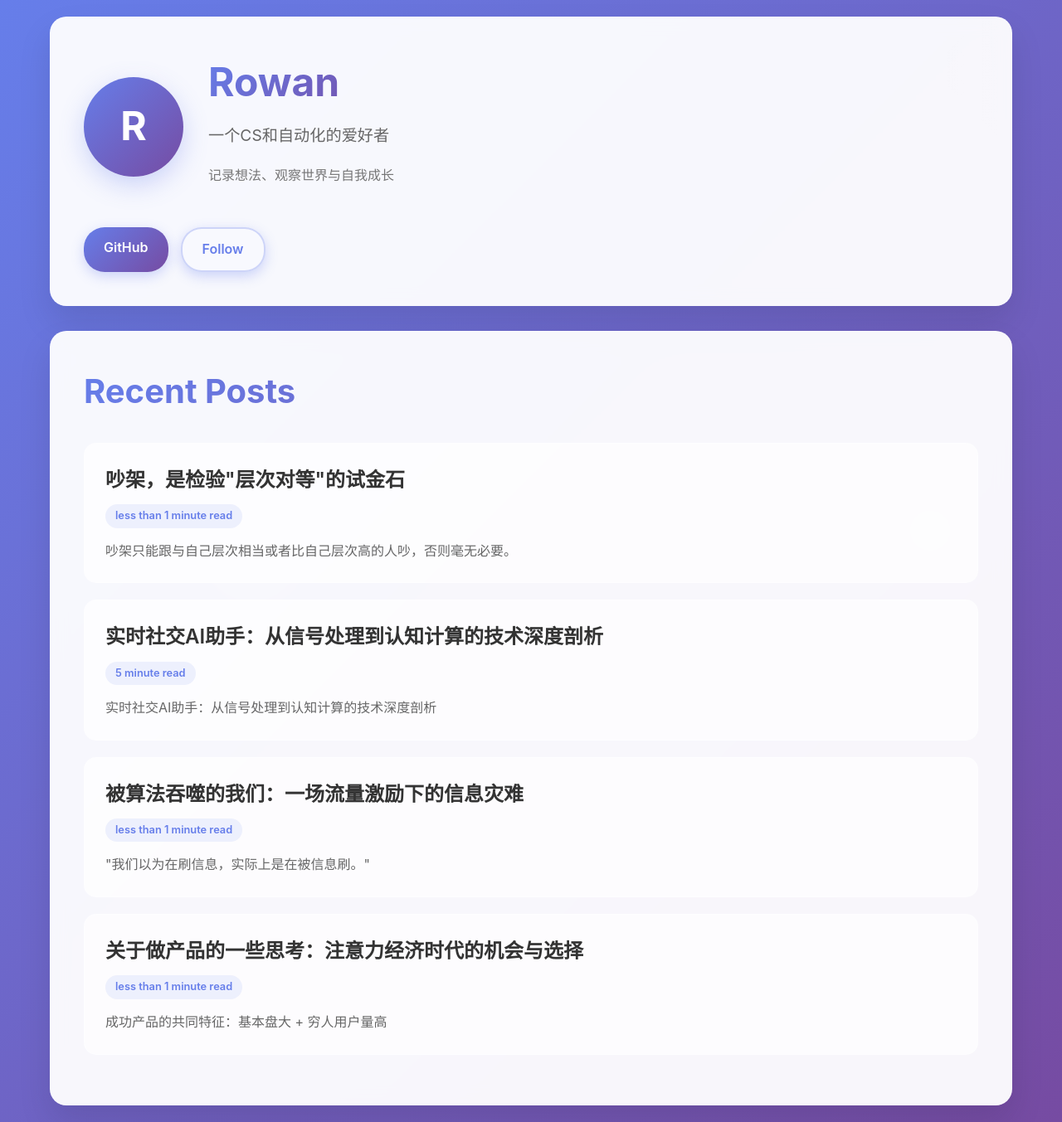
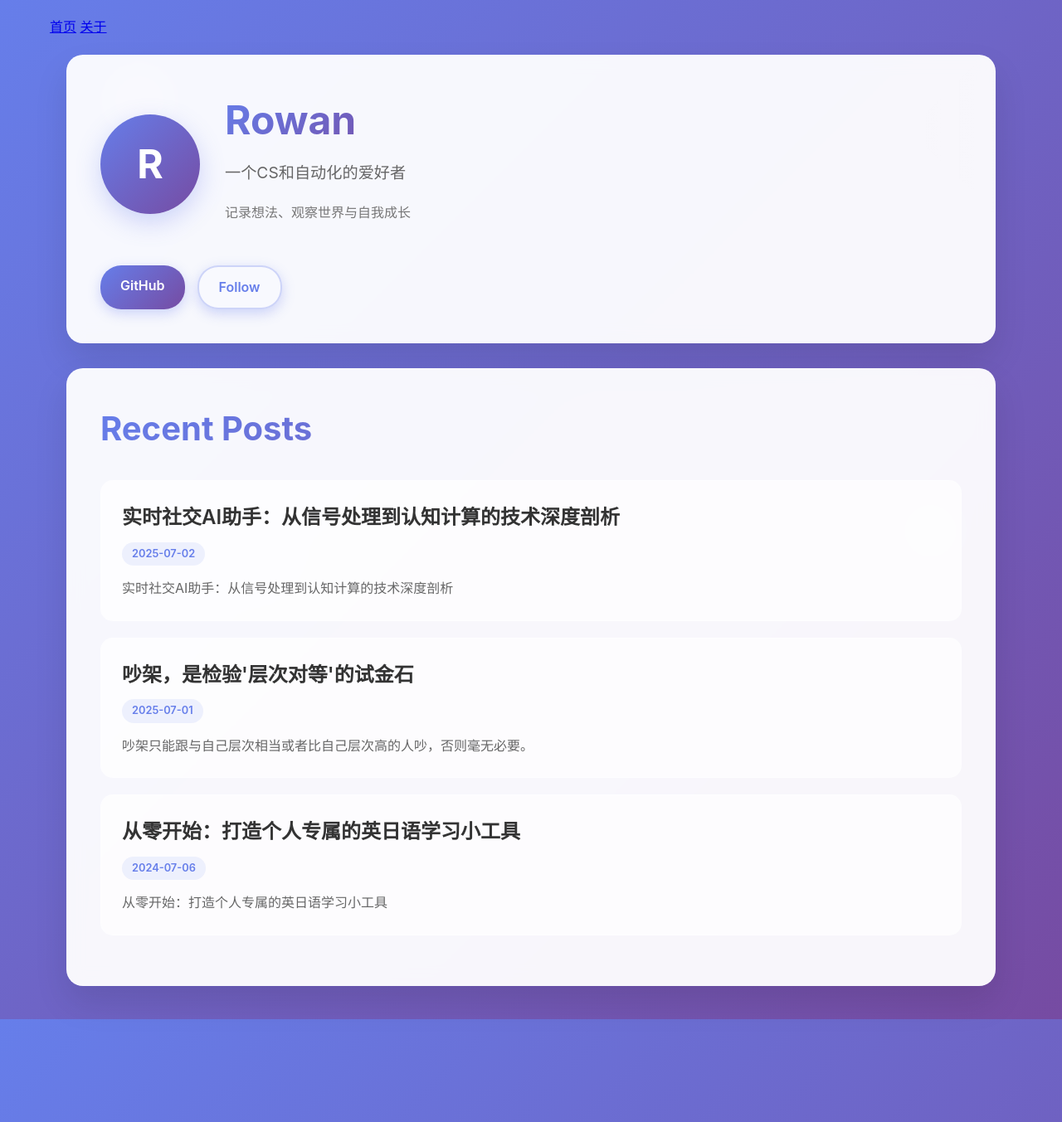
Before and after one commit to forward-rowan/forward-rowan.github.io, a Jekyll site: the page built from index.html, in a window 1280 px wide. Shown: the whole page at 83% size. Built offline with Jekyll 4.4.1, drawn with Linux system fonts in a browser that asks for light colours.

Commit message:
修复首页模板，自动显示所有博文

```diff
--- a/index.html
+++ b/index.html
@@ -31,38 +34,15 @@
 
         <main class="posts-section">
             <h2>Recent Posts</h2>
-
+            {% for post in site.posts %}
             <article class="post-card">
-                <a href="/argue-and-level/" class="post-title">吵架，是检验"层次对等"的试金石</a>
+                <a href="{{ post.url | relative_url }}" class="post-title">{{ post.title }}</a>
                 <div class="post-meta">
-                    <span class="read-time">less than 1 minute read</span>
+                    <span class="read-time">{{ post.date | date: "%Y-%m-%d" }}</span>
                 </div>
-                <p class="post-excerpt">吵架只能跟与自己层次相当或者比自己层次高的人吵，否则毫无必要。</p>
+                <p class="post-excerpt">{{ post.excerpt | strip_html | truncate: 80 }}</p>
             </article>
-
-            <article class="post-card">
-                <a href="/dialogue-ai/" class="post-title">实时社交AI助手：从信号处理到认知计算的技术深度剖析</a>
-                <div class="post-meta">
-                    <span class="read-time">5 minute read</span>
-                </div>
-                <p class="post-excerpt">实时社交AI助手：从信号处理到认知计算的技术深度剖析</p>
-            </article>
-
-            <article class="post-card">
-                <a href="algorithm-dystopia.html" class="post-title">被算法吞噬的我们：一场流量激励下的信息灾难</a>
-                <div class="post-meta">
-                    <span class="read-time">less than 1 minute read</span>
-                </div>
-                <p class="post-excerpt">"我们以为在刷信息，实际上是在被信息刷。"</p>
-            </article>
-
-            <article class="post-card">
-                <a href="product-thinking.html" class="post-title">关于做产品的一些思考：注意力经济时代的机会与选择</a>
-                <div class="post-meta">
-                    <span class="read-time">less than 1 minute read</span>
-                </div>
-                <p class="post-excerpt">成功产品的共同特征：基本盘大 + 穷人用户量高</p>
-            </article>
+            {% endfor %}
         </main>
     </div>
 
```
Also changed, not shown: other parts of index.html (+3 -0 lines), 4 other files.
